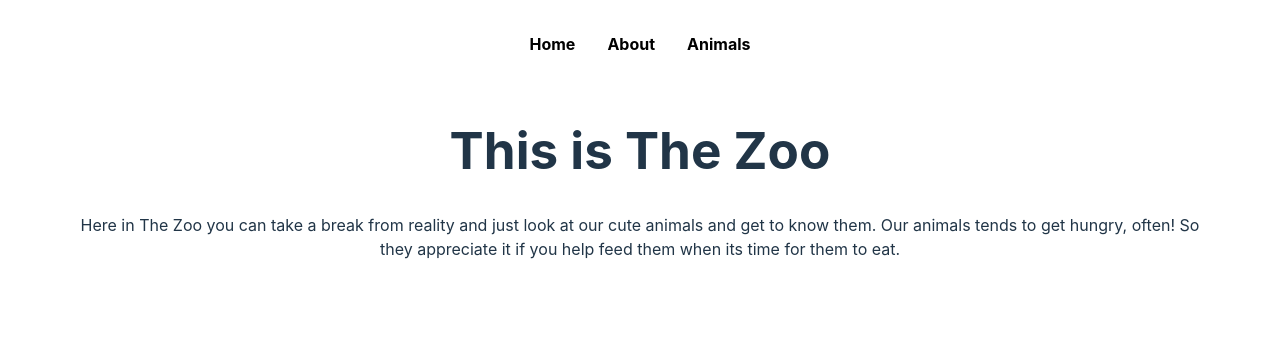
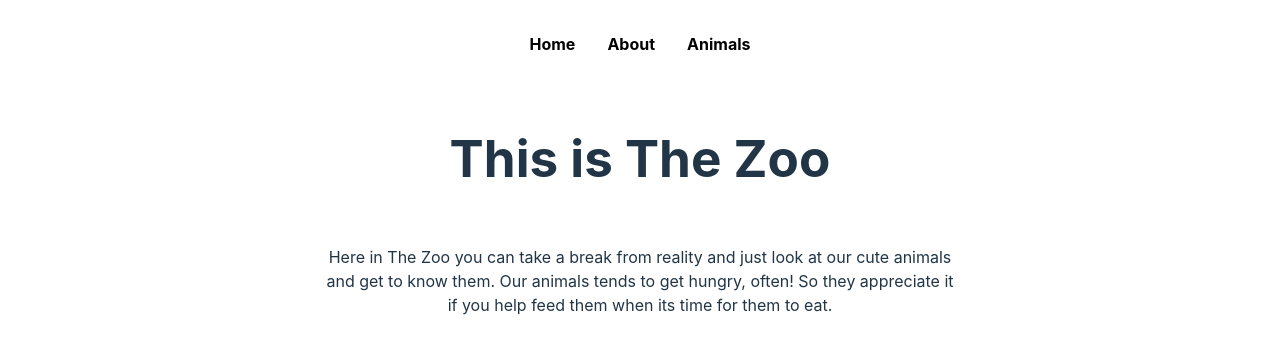
Before and after one commit to RozlinA/react-the-zoo-RozlinA, a React (Vite) app: page /about in a window 1280 px wide. Shown: the top 352 px of the page. Built offline with nearby package versions, Linux system fonts and the light colour scheme.

Commit message:
added some styling

```diff
--- /dev/null
+++ b/src/pages/About.css
@@ -0,0 +1,5 @@
+section {
+  width: 50vw;
+  display: flex;
+  flex-direction: column;
+}
--- a/src/pages/About.tsx
+++ b/src/pages/About.tsx
@@ -1,6 +1,10 @@
+import "./About.css"
+
 export const About = () => {
   return <>
-    <h1>This is The Zoo</h1>
-  <p>Here in The Zoo you can take a break from reality and just look at our cute animals and get to know them. Our animals tends to get hungry, often! So they appreciate it if you help feed them when its time for them to eat.</p>
+    <section>
+      <h1>This is The Zoo</h1>
+      <p>Here in The Zoo you can take a break from reality and just look at our cute animals and get to know them. Our animals tends to get hungry, often! So they appreciate it if you help feed them when its time for them to eat.</p>
+    </section>
   </>
 }
```
